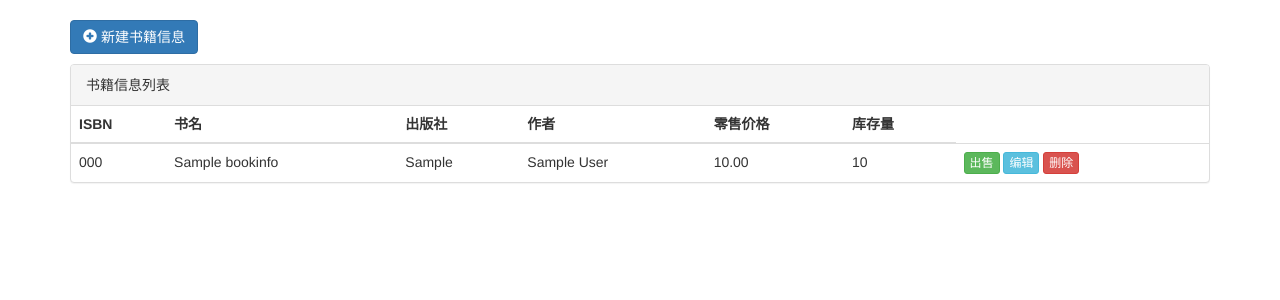
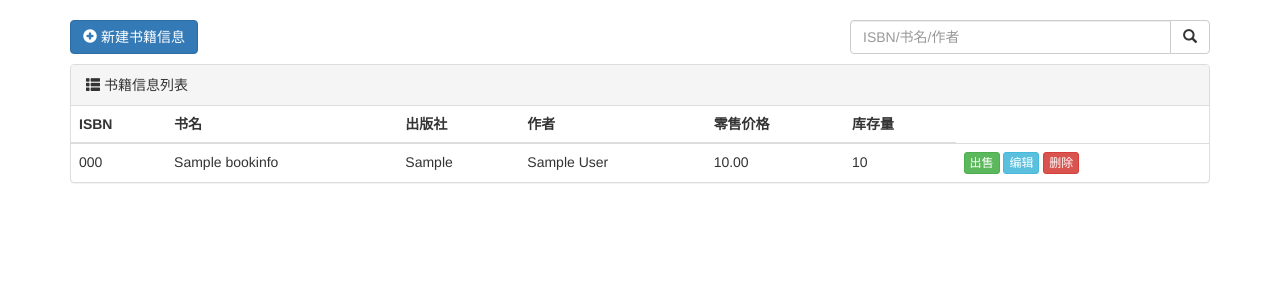
Before and after one commit to CharlesGong12/Bookstore-manage-system, a Django app: page /book/list/ in a window 1280 px wide. Shown: the part 52-352 px from the top of the page. Run offline with Django 3.2, Linux system fonts and the light colour scheme; tables that the repository leaves empty hold one stand-in row (values such as "Sample post"); some libraries are stand-ins or nearby versions.

Commit message:
add search

```diff
--- a/app01/templates/book_list.html
+++ b/app01/templates/book_list.html
@@ -3,14 +3,35 @@
 {% block content %}
     <div class="container">
         <div style="margin-bottom: 10px">
-            <a class="btn btn-primary" href="/book/add/">
-                <span class="glyphicon glyphicon-plus-sign" aria-hidden="true"></span>
-                新建书籍信息
-            </a> <!-- 使用 target = '_blank' 可以在新页面打开-->
+            <div class="row">
+                <div class="col-md-4">
+                    <a class="btn btn-primary" href="/book/add/">
+                        <span class="glyphicon glyphicon-plus-sign" aria-hidden="true"></span>
+                        新建书籍信息
+                    </a> <!-- 使用 target = '_blank' 可以在新页面打开-->
+                </div>
+                <div class="col-md-4 col-md-offset-4">
+                    <form method="get">
+                        <div class="input-group">
+                            <input type="text" class="form-control" placeholder="ISBN/书名/作者" name="query" value="{{ search_data }}">
+                            <span class="input-group-btn">
+                            <button class="btn btn-default" type="submit">
+                                <span class="glyphicon glyphicon-search" aria-hidden="true"></span>
+                            </button>
+                        </span>
+                        </div><!-- /input-group -->
+                    </form>
+                </div>
+            </div>
         </div>
+
+
         <div class="panel panel-default">
             <!-- Default panel contents -->
-            <div class="panel-heading">书籍信息列表</div>
+            <div class="panel-heading">
+                <span class="glyphicon glyphicon-th-list" aria-hidden="true"></span>
+                书籍信息列表
+            </div>
 
             <!-- Table -->
             <table class="table">
--- a/app01/views.py
+++ b/app01/views.py
@@ -2,6 +2,7 @@ from django.shortcuts import render, redirect
 from django.core.validators import RegexValidator, ValidationError
 from app01 import models
 from django import forms
+from django.db.models import Q
 
 
 # Create your views here.
@@ -49,8 +50,15 @@ class BookEditInfoModelForm(forms.ModelForm):
 
 
 def book_list(request):
-    queryset = models.BookInfo.objects.all().order_by('name')
-    return render(request, 'book_list.html', {'queryset': queryset})
+    search_data = request.GET.get('query', '')
+    if search_data:
+        queryset = models.BookInfo.objects.filter(
+            Q(isbn__contains=search_data) | Q(name__contains=search_data) | Q(author__contains=search_data)) \
+            .order_by('name')
+    else:
+        queryset = models.BookInfo.objects.all().order_by('name')
+
+    return render(request, 'book_list.html', {'queryset': queryset, 'search_data': search_data})
 
 
 def book_add(request):
```
